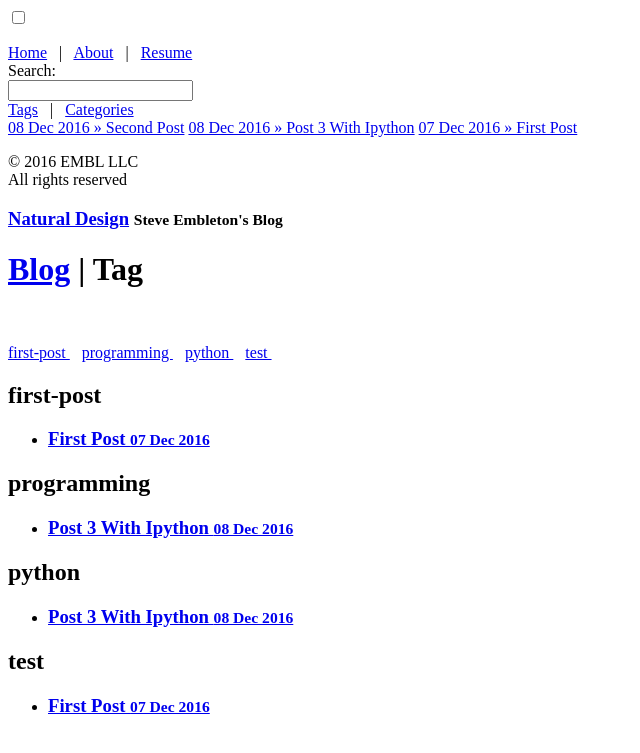
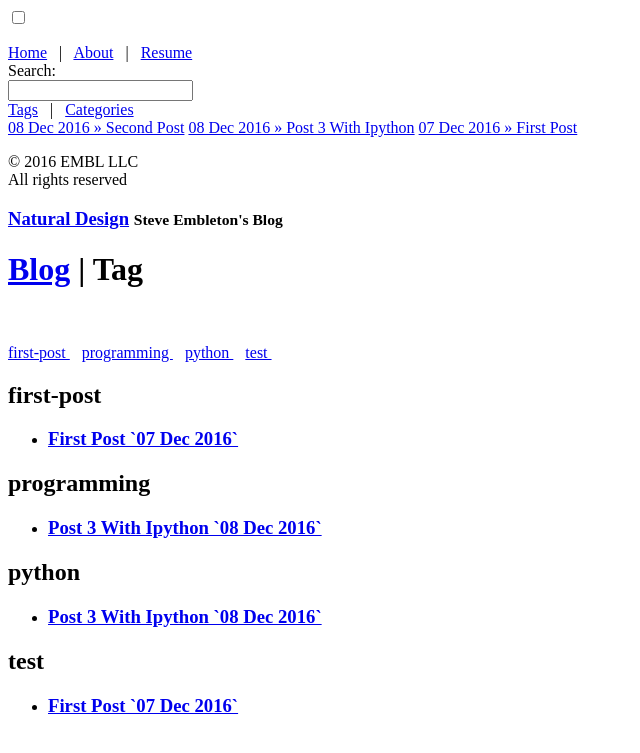
Before and after one commit to stembl/stembl.github.io, a Jekyll site: the page built from tag.html, in a window 1280 px wide. Shown: the top 753 px of the page, without its empty margins (0-640 px from the left). Built offline with Jekyll 4.4.1, drawn with Linux system fonts in a browser that asks for light colours.

Commit message:
tag test

```diff
--- a/tag.html
+++ b/tag.html
@@ -49,12 +49,14 @@ Here we generate all the tags.
     <h3>
       <a href="{{ post.url }}">
         {{ post.title }}
-        <small>{{ post.date | date_to_string }}</small>
+        `{{ post.date | date_to_string }}`
       </a>
+
       <!-- adds tags to the end of posts
    	  {% for tag in post.tags %}
       <a class="codinfox-tag-mark" href="/blog/tag/#{{ tag | slugify }}">{{ tag }}</a>
       {% endfor %} -->
+
     </h3>
   </li>
   {% endif %}
```
